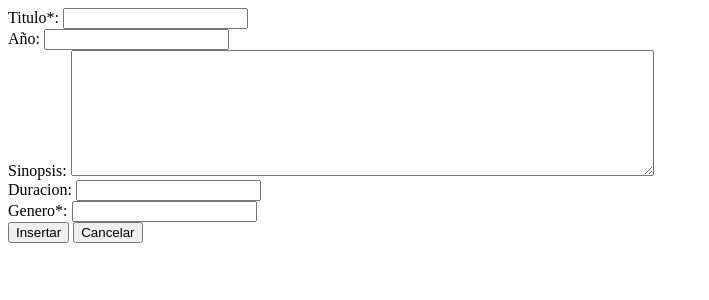
After one commit to davidpera/fa, a PHP site: page /insertar.php in a window 1280 px wide. The commit adds this page. Shown: the top 300 px of the page, without its empty margins (0-709 px from the left). Run offline with PHP 8.4, Linux system fonts and the light colour scheme.

Commit message:
empezamos a crear el insertar

```diff
--- a/index.php
+++ b/index.php
@@ -64,5 +64,6 @@
                 </tbody>
             </table>
         </div>
+        <a href="insertar.php">Insertar una nueva pelicula</a>
     </body>
 </html>
--- /dev/null
+++ b/insertar.php
@@ -0,0 +1,52 @@
+<!DOCTYPE html>
+<html>
+    <head>
+        <meta charset="utf-8">
+        <title>Insertar una nueva pelicula</title>
+    </head>
+    <body>
+        <?php
+        $titulo = trim(filter_input(INPUT_POST,'titulo')) ?? '';
+        $anyo = trim(filter_input(INPUT_POST,'anyo')) ?? '';
+        $sinopsis = trim(filter_input(INPUT_POST,'sinopsis')) ?? '';
+        $duracion = trim(filter_input(INPUT_POST,'duracion')) ?? '';
+        $genero_id = trim(filter_input(INPUT_POST,'genero_id')) ?? '';
+        if (!empty($_POST)):
+            try {
+                $error = [];
+                comprobarTitulo($titulo, $error);
+                comprobarAnyo($anyo, $error);
+                comprobarDuracion($diracion, $error);
+                comprobarGenero($genero_id, $error);
+                comprobarErrores($error);
+            } catch (Exception $e) {
+                mostrarError($e);
+            }
+
+        endif
+        ?>
+        <form action="insertar.php" method="post">
+            <label for="titulo">Titulo*:</label>
+            <input type="text" id="titulo" name="titulo"
+                value="<?= htmlspecialchars($titulo) ?>"/><br/>
+            <label for="anyo">Año:</label>
+            <input type="text" id="anyo" name="anyo"
+                value="<?= htmlspecialchars($anyo) ?>"/><br/>
+            <label for="sinopsis">Sinopsis:</label>
+            <textarea id="sinopsis"
+                    name="sinopsis"
+                    rows="8"
+                    cols="70"><?= htmlspecialchars($sinopsis) ?></textarea><br/>
+            <label for="duracion">Duracion:</label>
+            <input type="text" id="duracion" name="duracion"
+                value="<?= htmlspecialchars($duracion) ?>"/><br/>
+            <label for="genero_id">Genero*:</label>
+            <input type="text" id="genero_id" name="genero_id"
+                value="<?= htmlspecialchars($genero_id) ?>"/><br/>
+            <input type="submit" value="Insertar"/>
+            <input type="submit" value="Cancelar"
+                formaction="index.php" formmethod="get"/>
+
+        </form>
+    </body>
+</html>
```
Also changed, not shown: auxiliar.php (+50 -0 lines).
